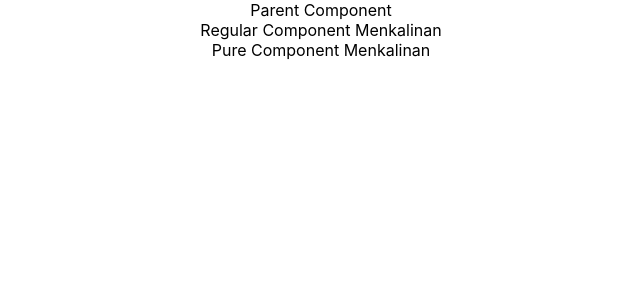
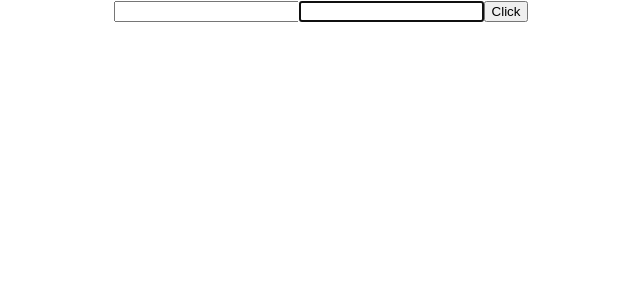
Before and after one commit to EranLavan/codevolution-one, a React (Create React App) app: page / in a window 1280 px wide. Shown: the top 300 px of the page, without its empty margins (319-959 px from the left). Built offline with nearby package versions, Linux system fonts and the light colour scheme.

Commit message:
modified:   src/App.js 	new file:   src/components/MemoComp.js 	modified:   src/components/ParentComp.js 	modified:   src/components/PureComp.js 	new file:   src/components/RefsDemo.js 	modified:   src/index.js

```diff
--- a/src/App.js
+++ b/src/App.js
@@ -23,6 +23,7 @@
 import FragmentDemo from './components/FragmentDemo';
 import Table from './components/Table';
 import ParentComp from './components/ParentComp';
+import RefsDemo from './components/RefsDemo';
 
 // function App() {
 //   return (
@@ -37,7 +38,9 @@
     return (
       <div className="App">
 
-        <ParentComp />
+        <RefsDemo />
+
+        {/* <ParentComp /> */}
 
         {/* <Table /> */}
 
--- /dev/null
+++ b/src/components/MemoComp.js
@@ -0,0 +1,12 @@
+import React from 'react'
+
+function MemoComp({name}) {
+console.log('Rendering Memo Component')
+  return (
+    <div>
+      {name}
+    </div>
+  )
+}
+
+export default React.memo(MemoComp)
--- a/src/components/ParentComp.js
+++ b/src/components/ParentComp.js
@@ -1,6 +1,7 @@
 import React, { Component, PureComponent } from 'react'
 import PureComp from './PureComp'
 import RegComp from './RegComp'
+import MemoComp from './MemoComp'
 
 class ParentComp extends PureComponent {
 
@@ -25,8 +26,9 @@
     return (
       <div>
         Parent Component
-        <RegComp name={this.state.name} />
-        <PureComp name={this.state.name} />
+        <MemoComp name={this.state.name} />
+        {/* <RegComp name={this.state.name} />
+        <PureComp name={this.state.name} /> */}
       </div>
     )
   }
--- a/src/components/PureComp.js
+++ b/src/components/PureComp.js
@@ -1,6 +1,6 @@
 import React, { PureComponent } from 'react'
 
-export class PureComp extends PureComponent {
+class PureComp extends PureComponent {
   render() {
     console.log('PURE PURE PURE component render')
     return (
--- /dev/null
+++ b/src/components/RefsDemo.js
@@ -0,0 +1,39 @@
+import React, { Component } from 'react'
+
+class RefsDemo extends Component {
+
+    constructor(props) {
+      super(props)
+
+      this.inputRef = React.createRef()
+      this.cbRef = null
+      this.setCbRef = (element) => {
+        this.cbRef = element
+      }
+    }
+
+    componentDidMount() {
+        // this.inputRef.current.focus()
+        // console.log(this.inputRef)
+
+        if (this.cbRef) {
+            this.cbRef.focus()
+        }
+    }
+
+    clickHandler = () => {
+        alert(this.inputRef.current.value)
+    }
+
+  render() {
+    return (
+      <div>
+        <input type='text' ref={this.inputRef}/>
+        <input type='text' ref={this.setCbRef}/>
+        <button onClick={this.clickHandler}>Click</button>
+      </div>
+    )
+  }
+}
+
+export default RefsDemo
--- a/src/index.js
+++ b/src/index.js
@@ -6,9 +6,11 @@
 
 const root = ReactDOM.createRoot(document.getElementById('root'));
 root.render(
-  <React.StrictMode>
+  // <React.StrictMode>
     <App />
-  </React.StrictMode>
+  // </React.StrictMode>
+  // NOTE that if we don't comment out the strict mode tag,
+  // every component will be rendered TWICE, hence we'll have twice all the console.logs
 );
 
 // If you want to start measuring performance in your app, pass a function
```
